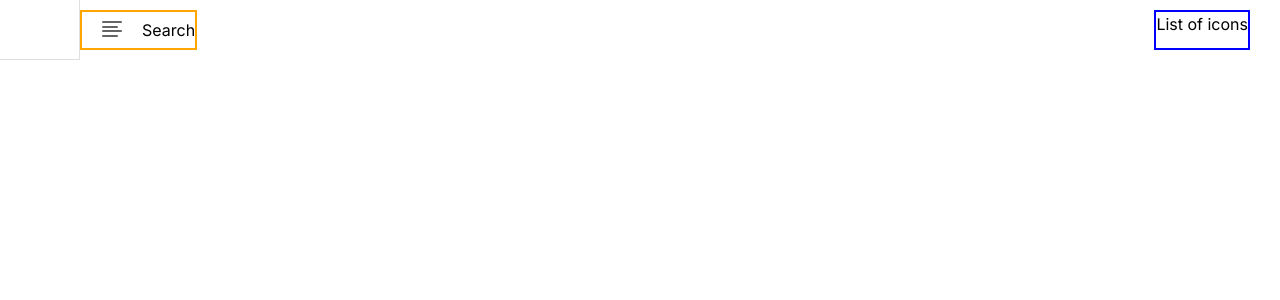
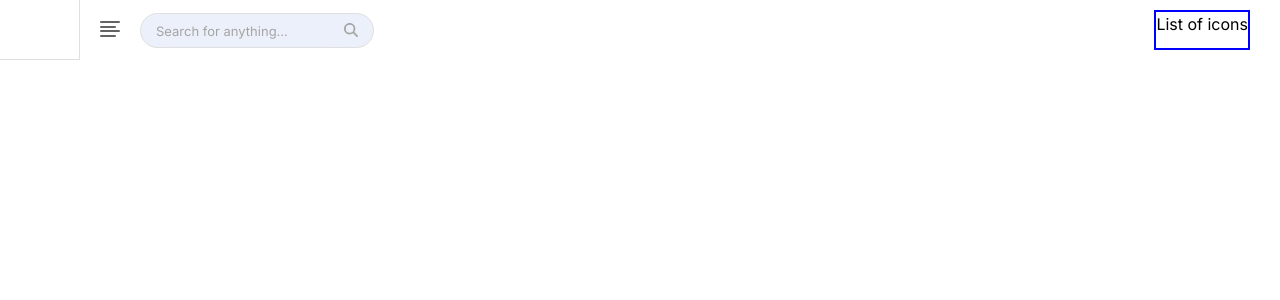
Before and after one commit to HumayGasimova/PortfolioCharts, a Next.js app: page / in a window 1280 px wide. Shown: the top 300 px of the page. Built offline with nearby package versions, Linux system fonts and the light colour scheme.

Commit message:
Toolbar component search field in progress...

```diff
--- a/app/components/SmallComponents/MenuIcon/MenuIcon.tsx
+++ b/app/components/SmallComponents/MenuIcon/MenuIcon.tsx
@@ -2,8 +2,12 @@ import React from 'react';
 import styles from './MenuIcons.module.scss';
 
 export default function MenuIcon() {
+
+  const onMenuIconClick = () => {
+  }
+
   return (
-    <div className={styles.menuIconWrapper}>
+    <div className={styles.menuIconWrapper} onClick={onMenuIconClick}>
         <div className={styles.menuIconLongLine}/>
         <div className={styles.menuIconShortLine}/>
         <div className={styles.menuIconLongLine}/>
--- a/app/components/Toolbar/Toobar.tsx
+++ b/app/components/Toolbar/Toobar.tsx
@@ -1,9 +1,33 @@
 import React from 'react';
+import { useForm, SubmitHandler } from "react-hook-form"
 
 import styles from './Toolbar.module.scss';
 import MenuIcon from '../SmallComponents/MenuIcon/MenuIcon';
 
+import {
+  FontAwesomeIcon
+} from '@fortawesome/react-fontawesome';
+
+import {
+  faSearch
+} from '@fortawesome/free-solid-svg-icons';
+
+type Inputs = {
+  example: string
+  exampleRequired: string
+}
+
 export default function Toobar() {
+  const {
+    register,
+    handleSubmit,
+    watch,
+    formState: { errors },
+  } = useForm<Inputs>()
+  const onSubmit: SubmitHandler<Inputs> = (data) => console.log(data)
+
+  console.log(watch("example")) // watch input value by passing the name of it
+
   return (
     <div className={styles.toolbarContainerWrapper}>
       <div className={styles.icon}>
@@ -13,7 +37,18 @@ export default function Toobar() {
       <div className={styles.toolbarWrapper}>
         <div className={styles.toolbarLeftPartWrapper}>
           <MenuIcon/>
-          <div>Search</div>
+          <div className={styles.searchFieldWrapper}>
+             <form onSubmit={handleSubmit(onSubmit)}>
+              <input className={styles.searchField} defaultValue="Search for anything..." {...register("example")} />
+              <FontAwesomeIcon
+              icon={faSearch}
+              color='rgb(165, 165, 165)'
+              size='sm'
+            />
+            </form>
+
+          </div>
+
         </div>
         <div className={styles.toolbarRightPartWrapper}>
           <div>List of icons</div>
--- a/app/components/Toolbar/Toolbar.module.scss
+++ b/app/components/Toolbar/Toolbar.module.scss
@@ -18,11 +18,26 @@
         justify-content: space-between;
         padding: 10px 30px 10px 0px;
         .toolbarLeftPartWrapper {
-            border: 2px solid orange;
             display: flex;
             flex-direction: row;
             justify-content: start;
             align-items: center;
+            .searchFieldWrapper {
+                height: 35px;
+                display: flex;
+                justify-content: space-between;
+                align-items: center;
+                border: 1px solid rgb(223, 223, 223);
+                border-radius: 20px;
+                background-color: rgb(236 240 250);
+                padding: 0 15px 0 15px;
+                .searchField {
+                    background-color: rgb(236 240 250);
+                    font-size: 13px;
+                    color: rgb(165, 165, 165);
+                    border-radius: 20px;              // margin: 10px
+                }
+            }
         }
         .toolbarRightPartWrapper {
             border: 2px solid blue;
--- a/package.json
+++ b/package.json
@@ -9,6 +9,11 @@
     "lint": "next lint"
   },
   "dependencies": {
+    "@fortawesome/fontawesome-svg-core": "^6.7.2",
+    "@fortawesome/free-brands-svg-icons": "^6.7.2",
+    "@fortawesome/free-regular-svg-icons": "^6.7.2",
+    "@fortawesome/free-solid-svg-icons": "^6.7.2",
+    "@fortawesome/react-fontawesome": "^0.2.2",
     "@reduxjs/toolkit": "^2.5.1",
     "@types/node": "22.13.2",
     "@types/react": "19.0.8",
@@ -20,6 +25,7 @@
     "postcss": "8.5.2",
     "react": "19.0.0",
     "react-dom": "19.0.0",
+    "react-hook-form": "^7.54.2",
     "react-redux": "^9.2.0",
     "sass": "^1.85.1",
     "typescript": "5.7.3"
```
Also changed, not shown: 1 other file (tests, documents, lock files or other folders).
